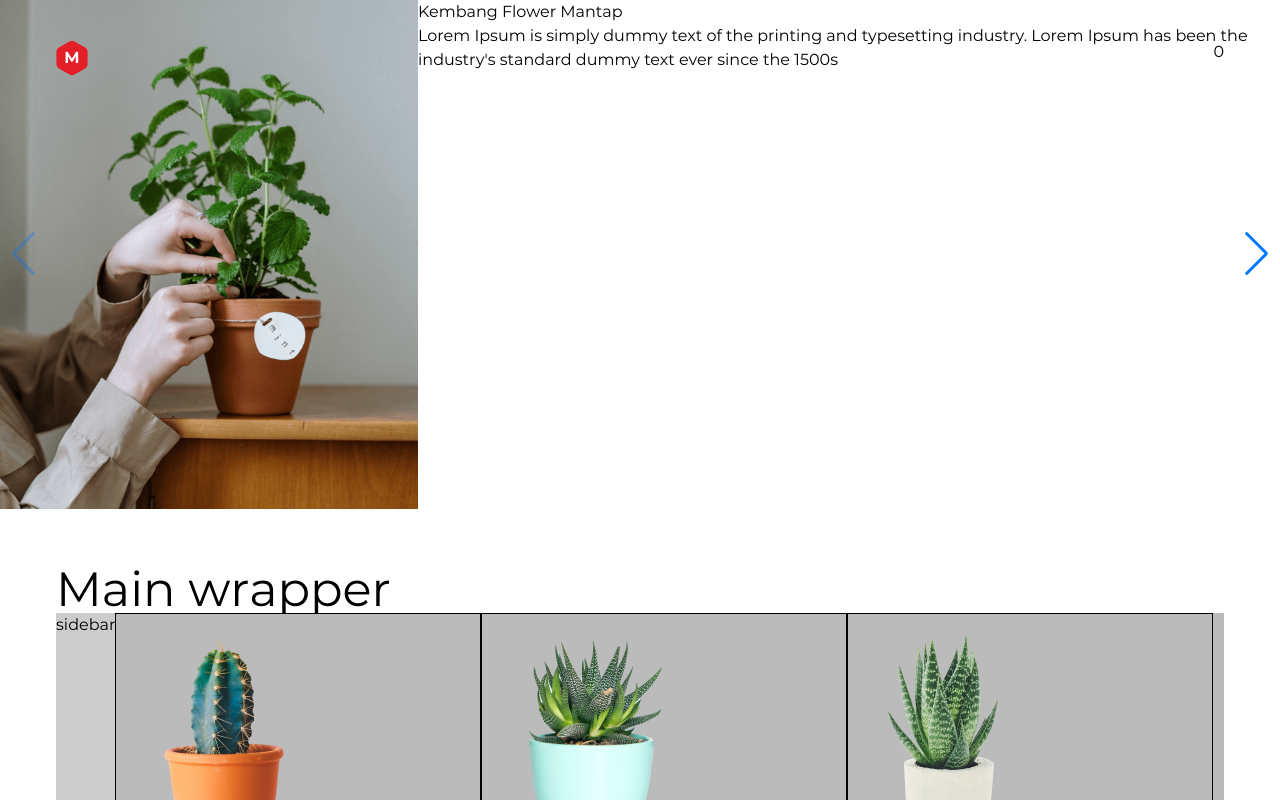
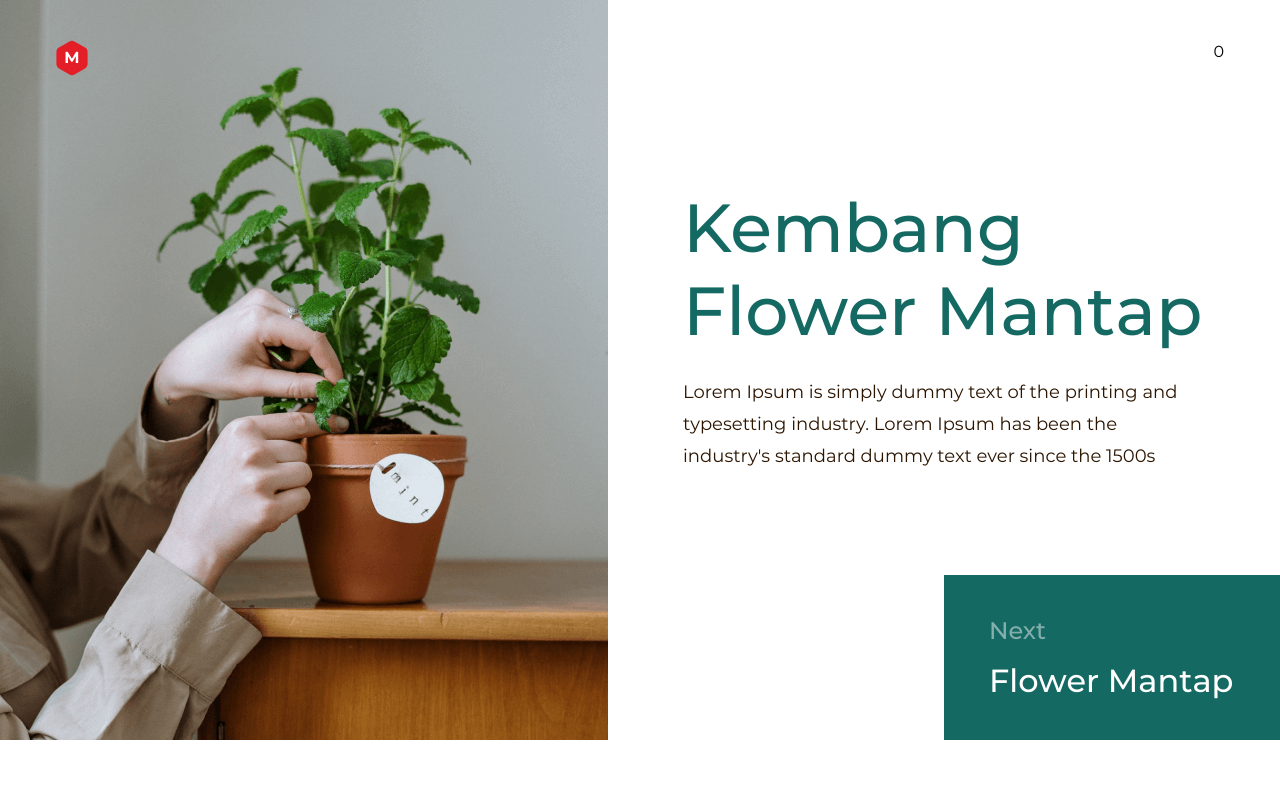
Before and after one commit to sergWP/plate_shop, a Vue app: page / in a window 1280 px wide. Shown: the top 800 px of the page. Built offline with nearby package versions, Linux system fonts and the light colour scheme.

Commit message:
slider styles and navigations

```diff
--- a/src/components/v-hero.vue
+++ b/src/components/v-hero.vue
@@ -1,7 +1,7 @@
 <template>
     <div class="hero v-container">
 
-        <div ref="mySlider" class="swiper-container mySwiper">
+        <div ref="mySlider" class="swiper-container mySwiper relative">
             <div class="swiper-wrapper">
 
                 <div class="v-hero-item swiper-slide flex"
@@ -22,8 +22,52 @@
 
             </div>
 
-            <div class="swiper-button-next"></div>
-            <div class="swiper-button-prev"></div>
+            <template v-if="slides.length > 1">
+
+                <div class="swiper-navigations absolute right-0 bottom-0 z-50">
+                    <div class="flex flex-row justify-end">
+
+                        <template
+                                v-for="slide in slides"
+                                :key="slide.id"
+                        >
+                            <div class="navigation-button button-prev font-medium"
+                                 v-if="slide.id==current_slide_number-1"
+                            >
+                                <div class="swiper-prev"
+                                     @click="prevSlide"
+                                >
+                                    <div class="flex flex-col">
+                                        <span class="navigation-button__default font-medium mb-3.5 text-2xl opacity-50">Previous</span>
+                                        {{slide.name}}
+                                    </div>
+                                </div>
+                            </div>
+                        </template>
+
+                        <template
+                                v-for="slide in slides"
+                                :key="slide.id"
+                        >
+                            <div class="navigation-button button-next font-medium transition-all hover:shadow-inner"
+                                 v-if="slide.id==current_slide_number+1"
+                            >
+                                <div class="swiper-next"
+                                     @click="nextSlide"
+                                >
+                                    <div class="flex flex-col">
+                                        <span class="navigation-button__default font-medium mb-3.5 text-2xl opacity-50">Next</span>
+                                        {{slide.name}}
+                                    </div>
+                                </div>
+                            </div>
+                        </template>
+
+                    </div>
+
+                </div>
+
+            </template>
 
         </div>
 
@@ -40,25 +84,31 @@
         name: "v-hero",
         data() {
             return {
+                current_slide_number: 1,
                 slides: [
                     {id:1, 'image':'hero-1.png', 'name':"Kembang Flower Mantap", 'description':"Lorem Ipsum is simply dummy text of the printing and typesetting industry. Lorem Ipsum has been the industry's standard dummy text ever since the 1500s"},
-                    {id:2, 'image':'hero-2.png', 'name':"Kembang Flower Mantap", 'description':"Lorem Ipsum is simply dummy text of the printing and typesetting industry. Lorem Ipsum has been the industry's standard dummy text ever since the 1500s"},
-                    {id:3, 'image':'hero-3.png', 'name':"Kembang Flower Mantap", 'description':"Lorem Ipsum is simply dummy text of the printing and typesetting industry. Lorem Ipsum has been the industry's standard dummy text ever since the 1500s"},
-                    {id:4, 'image':'hero-4.png', 'name':"Kembang Flower Mantap", 'description':"Lorem Ipsum is simply dummy text of the printing and typesetting industry. Lorem Ipsum has been the industry's standard dummy text ever since the 1500s"}
+                    {id:2, 'image':'hero-2.png', 'name':"Flower Mantap", 'description':"Lorem Ipsum is simply dummy text of the printing and typesetting industry. Lorem Ipsum has been the industry's standard dummy text ever since the 1500s"},
+                    {id:3, 'image':'hero-3.png', 'name':"Mantap Kembang Flower", 'description':"Lorem Ipsum is simply dummy text of the printing and typesetting industry. Lorem Ipsum has been the industry's standard dummy text ever since the 1500s"},
+                    {id:4, 'image':'hero-4.png', 'name':"Ambert Flower Mantap", 'description':"Lorem Ipsum is simply dummy text of the printing and typesetting industry. Lorem Ipsum has been the industry's standard dummy text ever since the 1500s"}
                 ],
                 slider: null,
                 mySliderOptions: {
                     navigation: {
-                        nextEl: '.swiper-button-next',
-                        prevEl: '.swiper-button-prev',
+                        nextEl: '.swiper-next',
+                        prevEl: '.swiper-prev',
                     },
                 }
             }
         },
         components: {},
         methods: {
-            next() {
+            nextSlide() {
+                this.current_slide_number++;
                 this.slider.slideNext()
+            },
+            prevSlide() {
+                this.current_slide_number--;
+                this.slider.slidePrev()
             }
         },
         mounted () {
@@ -67,6 +117,69 @@
     };
 </script>
 
-<style scoped>
+<style lang="scss" scoped>
+    .hero-image {
+        width: 608px;
+    }
+    .hero-content {
+        width: calc(100% - 608px);
+        padding: 186px 75px 0;
+    }
+    .hero-name {
+        font-weight: 500;
+        font-size: 68px;
+        line-height: 83px;
+        font-family: $fontFamily;
+        color: $green;
+        max-width: 608px;
+    }
+    .hero-description {
+        font-family: $fontFamily;
+        font-style: normal;
+        font-weight: normal;
+        font-size: 18px;
+        line-height: 32px;
+        color: $dark;
+        max-width: 608px;
+        margin-top: 24px;
+    }
+    .swiper-navigations {
+        width: calc(100% - 608px);
+    }
+    .navigation-button {
+        width: 50%;
+        font-family: $fontFamily;
+        font-style: normal;
+        font-size: 32px;
+        line-height: 39px;
+        padding: 40px 45px;
 
+        &:hover {
+            cursor: pointer;
+        }
+
+        .navigation-button__default {
+            font-family: $fontFamily;
+            font-style: normal;
+        }
+
+        &.button-next {
+            background-color: $green;
+            color: $white;
+
+            .navigation-button__default {
+                color: #F2F2F2;
+            }
+        }
+
+        &.button-prev {
+            background-color: $white;
+            color: $green;
+
+            .navigation-button__default {
+                color: #333;
+            }
+        }
+
+    }
 </style>
```
